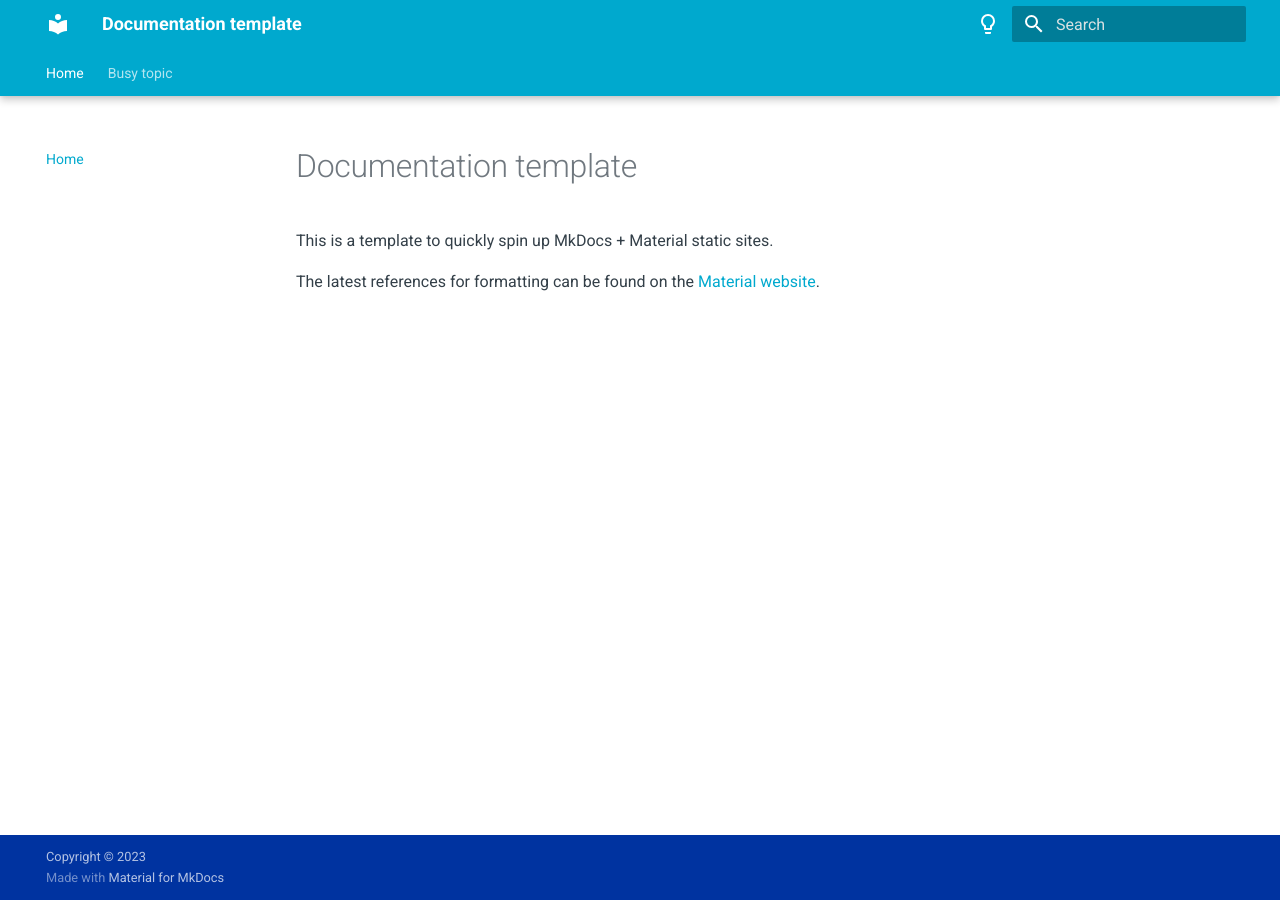
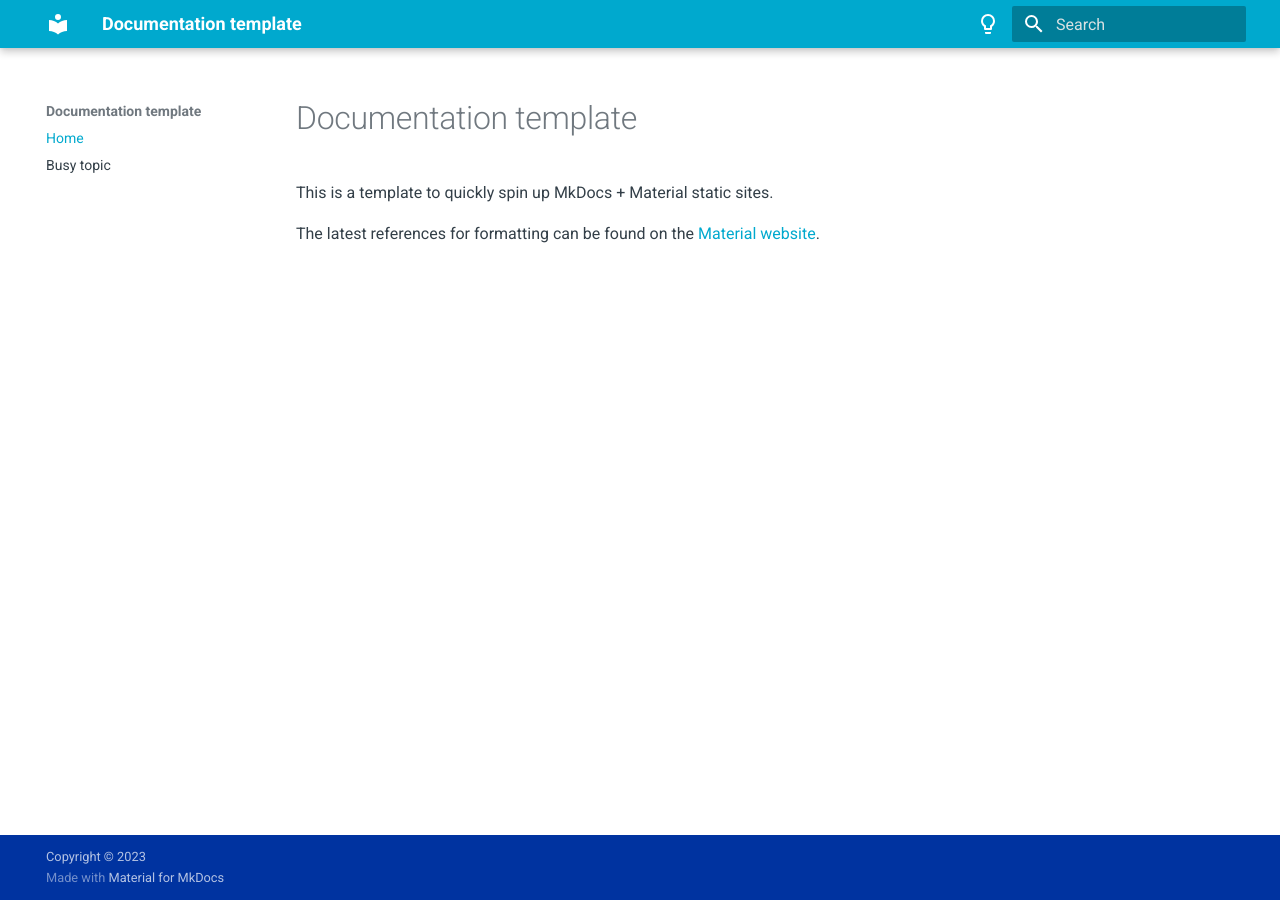
Before and after one commit to DeidreCasey/doc-template, an MkDocs documentation site: the page built from docs/README.md, in a window 1280 px wide. Built offline with MkDocs 1.6.1 and Material for MkDocs 9.7.7, drawn with Linux system fonts in a browser that asks for light colours.

Commit message:
Remove nav tabs from mkdocs.yml

```diff
--- a/mkdocs.yml
+++ b/mkdocs.yml
@@ -18,10 +18,10 @@ theme:
   features:
     - content.code.annotate
     - content.tooltips
+    - content.tabs.link
     - navigation.indexes
     - navigation.top
-    - navigation.tabs
-    - navigation.tabs.sticky
+    - navigation.tracking
     - search.highlight
     - toc.follow
 
```
